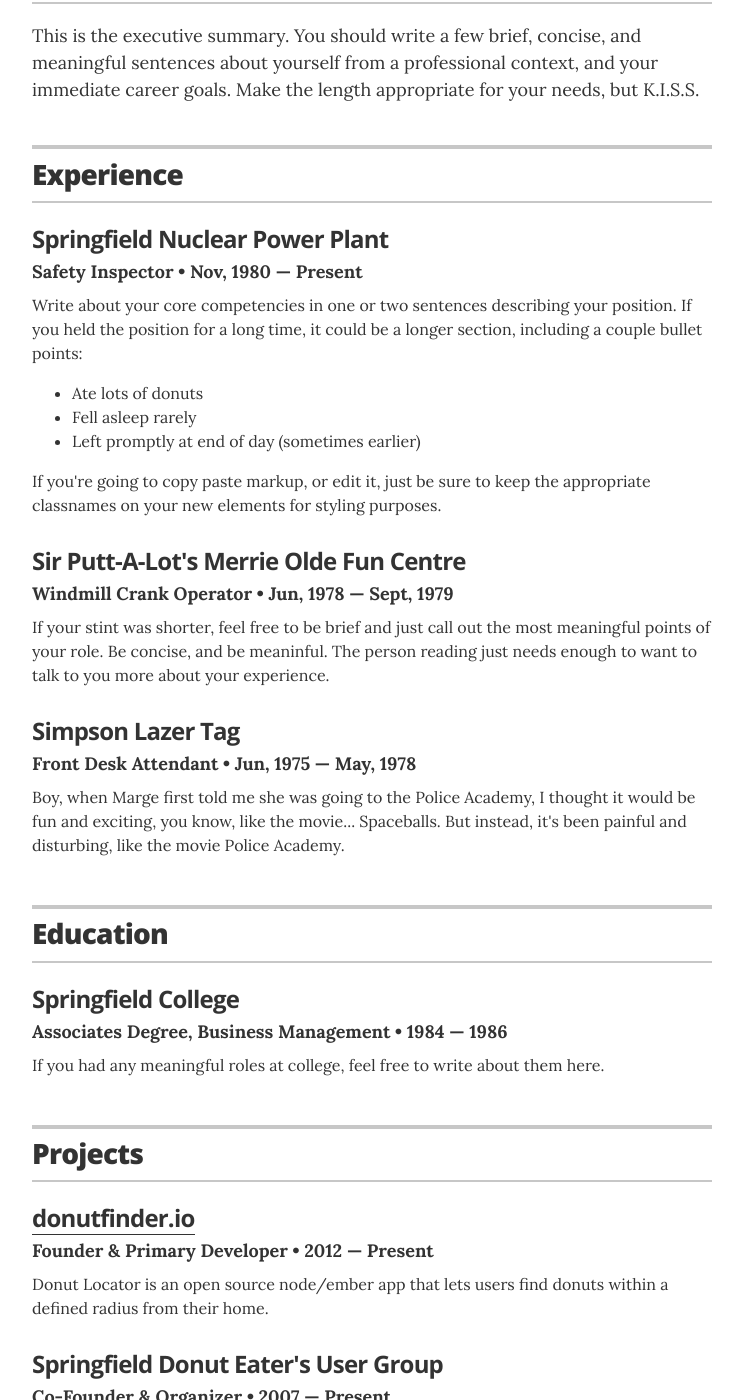
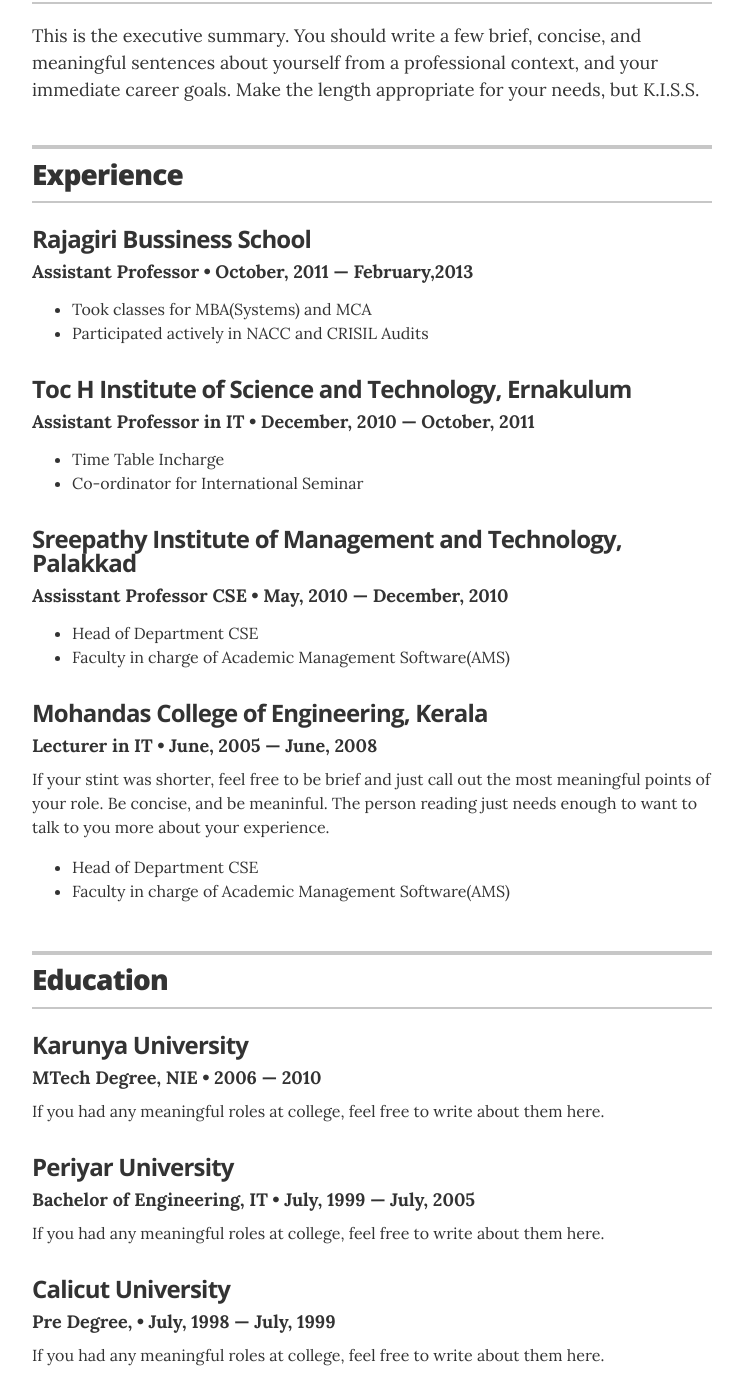
Before and after one commit to manojramchandran/manojramchandran.github.com, a Jekyll site: the page built from index.html, in a window 1280 px wide and 1400 px high, scrolled down 232 px. Shown: the whole window, without its empty margins (268-1011 px from the left). Built offline with Jekyll 4.4.1, drawn with Linux system fonts in a browser that asks for light colours; some of the changed text lies outside the part shown.

Commit message:
Update resume.html

```diff
--- a/_layouts/resume.html
+++ b/_layouts/resume.html
@@ -48,33 +48,49 @@
 
         <!-- Duplicate these resume-item elements and edit accordingly for each job you want to add here -->
         <div class="resume-item" itemscope itemprop="worksFor" itemtype="http://schema.org/Organization">
-          <h3 class="resume-item-title" itemprop="name">Springfield Nuclear Power Plant</h3>
-          <h4 class="resume-item-details" itemprop="description">Safety Inspector &bull; Nov, 1980 &mdash; Present</h4>
-          <p class="resume-item-copy">Write about your core competencies in one or two sentences describing your position. If you held the position for a long time, it could be a longer section, including a couple bullet points:</p>
+          <h3 class="resume-item-title" itemprop="name">Rajagiri Bussiness School</h3>
+          <h4 class="resume-item-details" itemprop="description">Assistant Professor &bull; October, 2011 &mdash; February,2013</h4>
+          <p class="resume-item-copy"></p>
           <ul class="resume-item-list">
-            <li>Ate lots of donuts</li>
-            <li>Fell asleep rarely</li>
-            <li>Left promptly at end of day (sometimes earlier)</li>
+            <li>Took classes for MBA(Systems) and MCA</li>
+            <li>Participated actively in NACC and CRISIL Audits</li>
           </ul>
-          <p class="resume-item-copy">If you're going to copy paste markup, or edit it, just be sure to keep the appropriate classnames on your new elements for styling purposes.</p>
 
+        </div><!-- end of resume-item -->
+
+         <!-- by now you're getting the picture... -->
+        <div class="resume-item" itemscope itemprop="worksFor" itemtype="http://schema.org/Organization">
+          <h3 class="resume-item-title" itemprop="name">Toc H Institute of Science and Technology, Ernakulum</h3>
+          <h4 class="resume-item-details" itemprop="description">Assistant Professor in IT &bull; December, 2010 &mdash; October, 2011</h4>
+           <ul class="resume-item-list">
+            <li>Time Table Incharge</li>
+            <li>Co-ordinator for International Seminar</li>
+          </ul>
         </div><!-- end of resume-item -->
 
         <!-- another resume item -->
         <div class="resume-item" itemscope itemprop="worksFor" itemtype="http://schema.org/Organization">
-          <h3 class="resume-item-title" itemprop="name">Sir Putt-A-Lot's Merrie Olde Fun Centre</h3>
-          <h4 class="resume-item-details" itemprop="description">Windmill Crank Operator &bull; Jun, 1978 &mdash; Sept, 1979</h4>
-          <p class="resume-item-copy">If your stint was shorter, feel free to be brief and just call out the most meaningful points of your role. Be concise, and be meaninful. The person reading just needs enough to want to talk to you more about your experience.</p>
-
+          <h3 class="resume-item-title" itemprop="name">Sreepathy Institute of Management and Technology, Palakkad</h3>
+          <h4 class="resume-item-details" itemprop="description">Assisstant Professor CSE &bull; May, 2010 &mdash; December, 2010</h4>
+          <p class="resume-item-copy"></p>
+           <ul class="resume-item-list">
+            <li>Head of Department CSE</li>
+            <li>Faculty in charge of Academic Management Software(AMS)</li>
+          </ul>
         </div><!-- end of resume-item -->
 
-        <!-- by now you're getting the picture... -->
+          <!-- another resume item -->
         <div class="resume-item" itemscope itemprop="worksFor" itemtype="http://schema.org/Organization">
-          <h3 class="resume-item-title" itemprop="name">Simpson Lazer Tag</h3>
-          <h4 class="resume-item-details" itemprop="description">Front Desk Attendant &bull; Jun, 1975 &mdash; May, 1978</h4>
-          <p class="resume-item-copy">Boy, when Marge first told me she was going to the Police Academy, I thought it would be fun and exciting, you know, like the movie... Spaceballs. But instead, it's been painful and disturbing, like the movie Police Academy.</p>
+          <h3 class="resume-item-title" itemprop="name">Mohandas College of Engineering, Kerala</h3>
+          <h4 class="resume-item-details" itemprop="description">Lecturer in  IT &bull; June, 2005 &mdash; June, 2008</h4>
+          <p class="resume-item-copy">If your stint was shorter, feel free to be brief and just call out the most meaningful points of your role. Be concise, and be meaninful. The person reading just needs enough to want to talk to you more about your experience.</p>
+           <ul class="resume-item-list">
+            <li>Head of Department CSE</li>
+            <li>Faculty in charge of Academic Management Software(AMS)</li>
+          </ul>
+        </div><!-- end of resume-item -->
 
-        </div><!-- end of resume-item -->
+
 
       </section>
       <!-- end Experience -->
@@ -89,8 +105,26 @@
         </header>
 
         <div class="resume-item" itemscope itemprop="alumniOf" itemtype="http://schema.org/CollegeOrUniversity">
-          <h3 class="resume-item-title" itemprop="name">Springfield College</h3>
-          <h4 class="resume-item-details" itemprop="description">Associates Degree, Business Management &bull; 1984 &mdash; 1986</h4>
+          <h3 class="resume-item-title" itemprop="name">Karunya University</h3>
+          <h4 class="resume-item-details" itemprop="description">MTech Degree, NIE &bull; 2006 &mdash; 2010</h4>
+          <p class="resume-item-copy">If you had any meaningful roles at college, feel free to write about them here.</p>
+        </div>
+
+        <div class="resume-item" itemscope itemprop="alumniOf" itemtype="http://schema.org/CollegeOrUniversity">
+          <h3 class="resume-item-title" itemprop="name">Periyar University</h3>
+          <h4 class="resume-item-details" itemprop="description">Bachelor of Engineering, IT &bull; July, 1999 &mdash; July, 2005</h4>
+          <p class="resume-item-copy">If you had any meaningful roles at college, feel free to write about them here.</p>
+        </div>
+
+        <div class="resume-item" itemscope itemprop="alumniOf" itemtype="http://schema.org/CollegeOrUniversity">
+          <h3 class="resume-item-title" itemprop="name">Calicut University</h3>
+          <h4 class="resume-item-details" itemprop="description">Pre Degree, &bull; July, 1998 &mdash; July, 1999</h4>
+          <p class="resume-item-copy">If you had any meaningful roles at college, feel free to write about them here.</p>
+        </div>
+
+        <div class="resume-item" itemscope itemprop="alumniOf" itemtype="http://schema.org/CollegeOrUniversity">
+          <h3 class="resume-item-title" itemprop="name">Kerala State Board</h3>
+          <h4 class="resume-item-details" itemprop="description">S.S.I.C ,91% &bull; March 1997</h4>
           <p class="resume-item-copy">If you had any meaningful roles at college, feel free to write about them here.</p>
         </div>
 
```
